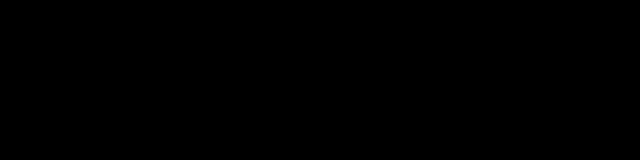
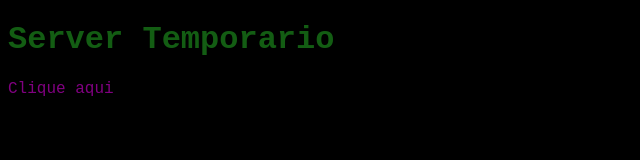
Before and after one commit to Phdss17/js, a plain HTML site: page aulas_guanabara/aula3.html in a window 1280 px wide. Shown: the whole page, without its empty margins (0-640 px from the left). Drawn offline with Linux system fonts and the light colour scheme.

Commit message:
aula 3 - seleção de elementos no DOM

```diff
--- a/aulas_guanabara/aula3.html
+++ b/aulas_guanabara/aula3.html
@@ -1,5 +1,5 @@
 <!DOCTYPE html>
-<html lang="en">
+<html lang="pt-BR">
 <head>
     <meta charset="UTF-8">
     <meta name="viewport" content="width=device-width, initial-scale=1.0">
@@ -13,6 +13,15 @@
     </style>
 </head>
 <body>
-
+    <h1> Server Temporario </h1>
+    <!-- <div> Clique aqui </div> -->
+    <div id = msg> Clique aqui </div>
+    <script>
+        // let p1 = document.getElementsByTagName('div')[0];
+        // window.document.writeln(`<br/>` + p1.innerText);
+        // p1.style.color = 'grey';
+        let d = document.querySelector('div#msg');
+        d.style.color = 'purple';
+    </script>
 </body>
 </html>
```
